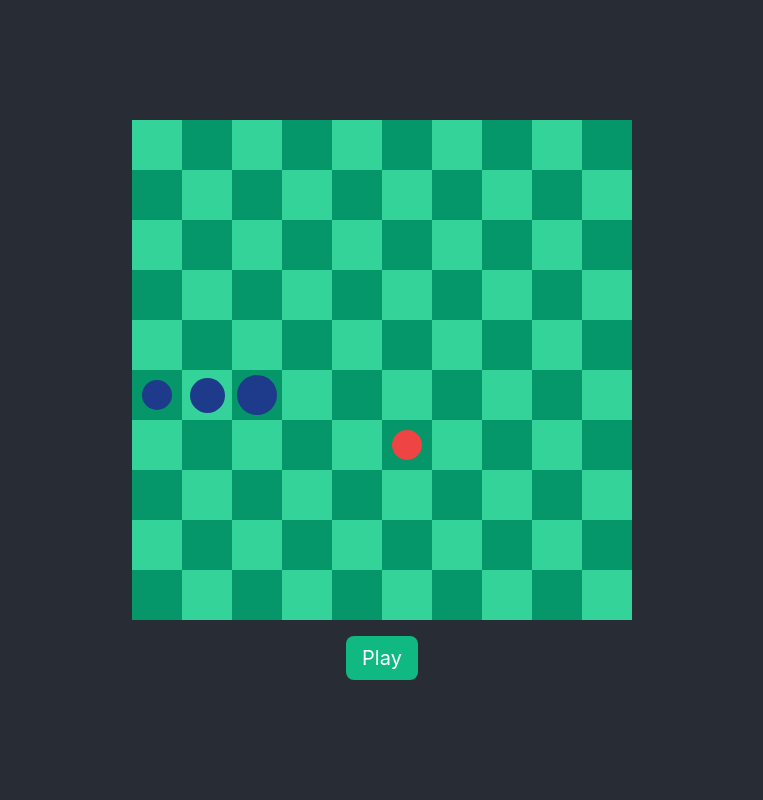
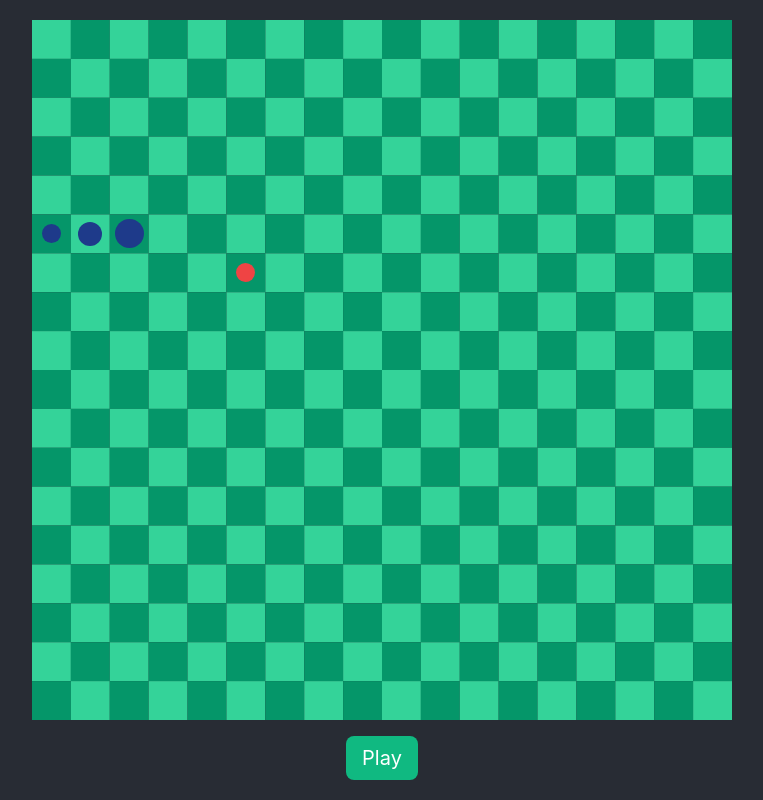
Before and after one commit to TomPradat/react-snake-game, a React (Vite) app: page / in a window 1280 px wide. Shown: the whole page, without its empty margins (258-1021 px from the left). Built offline with nearby package versions, Linux system fonts and the light colour scheme.

Commit message:
:wrench: Update constants

```diff
--- a/src/Game.tsx
+++ b/src/Game.tsx
@@ -5,7 +5,7 @@ import tick, { computeNextDirection, GameState } from "./core";
 import GridBackground from "./GridBackground";
 import Snake from "./Snake";
 
-const { size, numberOfRows } = GAME_CONSTANTS.board;
+const { size, numberOfRows, speed } = GAME_CONSTANTS.board;
 const tileSize = size / numberOfRows;
 
 enum Directions {
@@ -53,7 +53,7 @@ const Game = () => {
     if (!isPaused && !state.isGameOver) {
       intervalId = setInterval(() => {
         setState((current) => tick(current, numberOfRows));
-      }, 400);
+      }, speed);
     }
 
     return () => {
--- a/src/Snake.tsx
+++ b/src/Snake.tsx
@@ -1,4 +1,7 @@
 import React from "react";
+import { GAME_CONSTANTS } from "./constants";
+
+const { speed } = GAME_CONSTANTS.board;
 
 type Props = {
   tileSize: number;
@@ -25,7 +28,7 @@ const Snake = ({ tileSize, parts }: Props) => {
               height: `${tileSize - reduction}px`,
               left: part.x * tileSize + reduction / 2,
               top: part.y * tileSize + reduction / 2,
-              transition: "all 400ms linear",
+              transition: `all ${speed}ms linear`,
             }}
           />
         );
--- a/src/constants.ts
+++ b/src/constants.ts
@@ -1,8 +1,9 @@
 export const GAME_CONSTANTS = {
   board: {
-    size: 500,
-    numberOfRows: 10,
+    size: 700,
+    numberOfRows: 18,
     primaryColor: "#34D399",
     secondaryColor: "#059669",
+    speed: 300 / 3,
   },
 };
```
